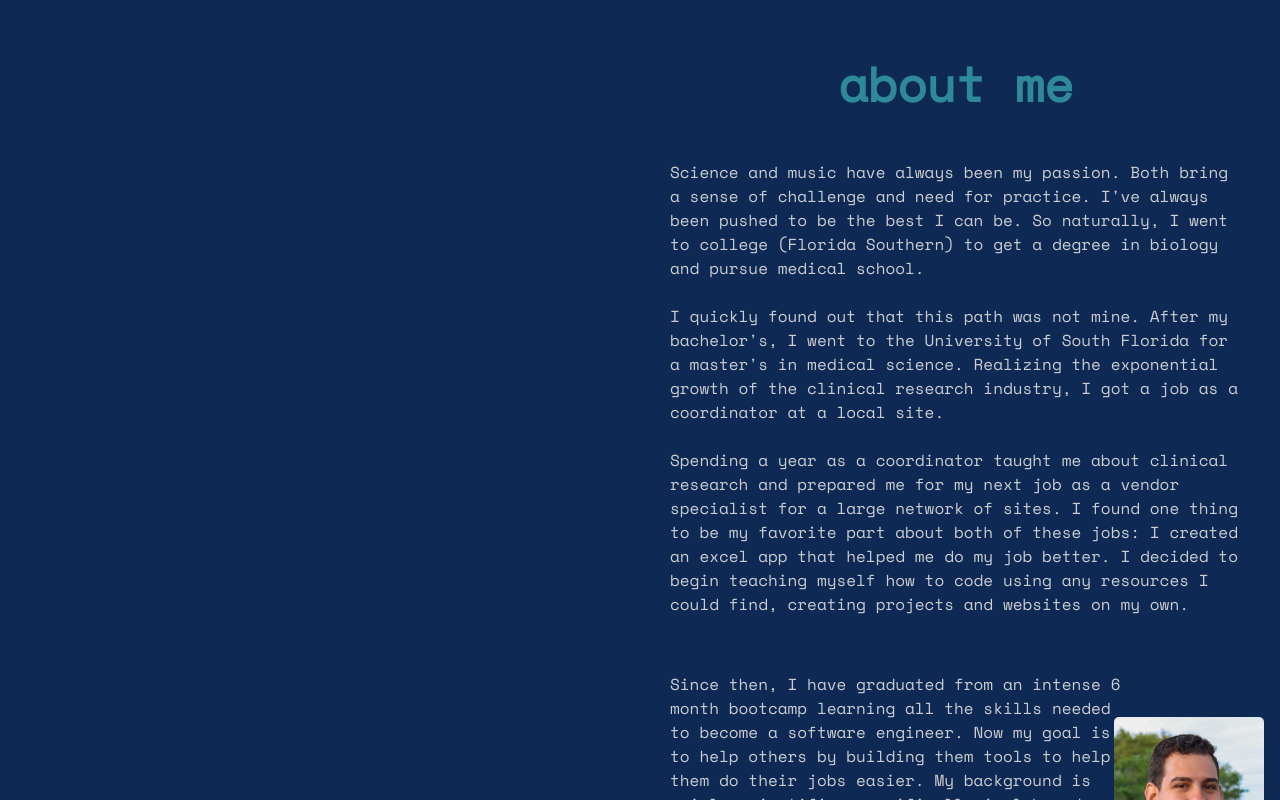
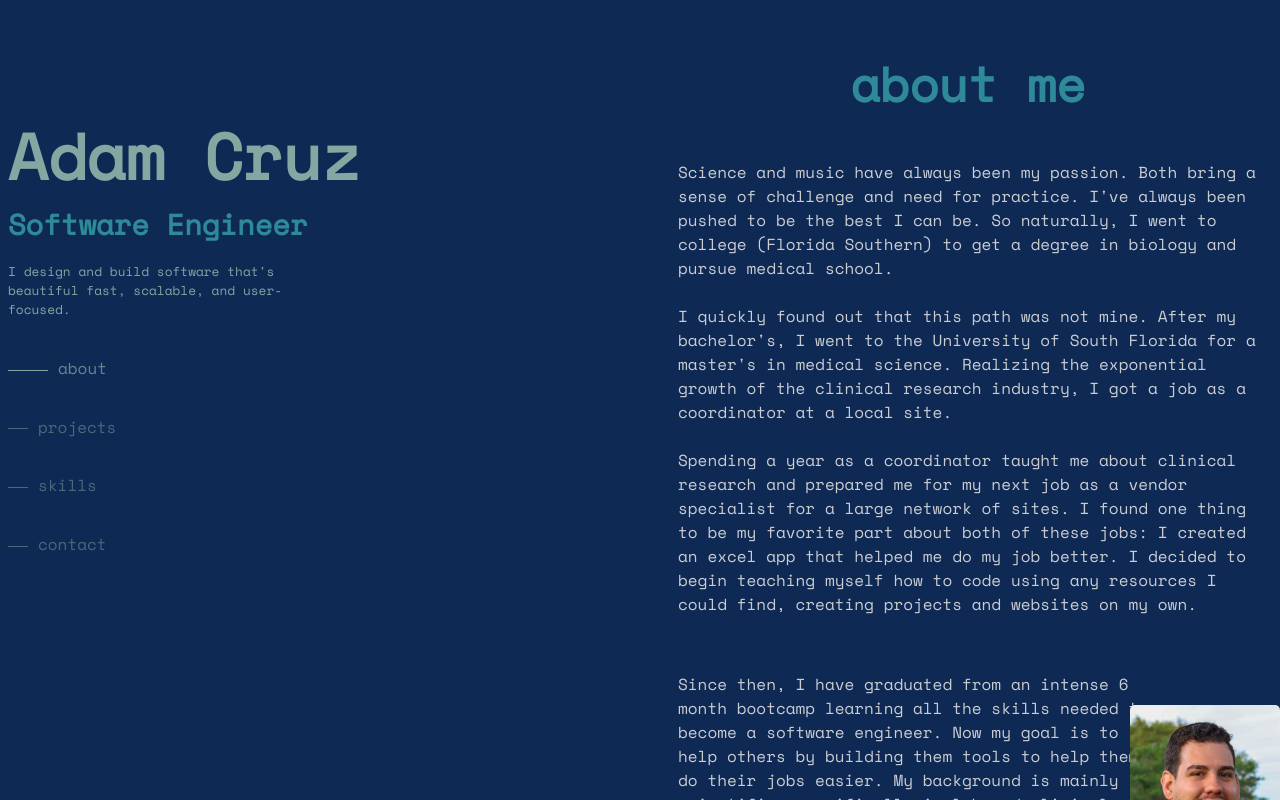
Before and after one commit to AdamC7313/portfolio-site, a Next.js app: page / in a window 1280 px wide. Shown: the top 800 px of the page. Built offline with nearby package versions, Linux system fonts and the light colour scheme.

Commit message:
build nav bar

```diff
--- a/app/components/head/head.css
+++ b/app/components/head/head.css
@@ -1,45 +1,20 @@
 .head-container {
   display: flex;
   flex-direction: column;
-  height: 100%;
-  justify-content: center;
-  align-items: center;
-  padding-left: 50px;
-  padding-right: 50px;
-  text-align: center;
+  justify-content: left;
+  align-items: left;
 }
 
-.title,
-.subtitle {
-  text-align: center;
+.title, .subtitle {
+  margin: 0px;
 }
 
-@media (max-width: 1175px) {
-  .title {
-    font-size: 2rem;
-  }
-  .subtitle {
-    font-size: 1.75rem;
-  }
+.subtitle {
+  font-size: 1.8rem;
 }
 
-@media (max-width: 780px) {
-  .title,
-  .subtitle {
-    text-align: center;
-  }
+.me-description {
+  width: 325px;
+  font-size: 0.8rem;
+  font-weight: normal;
 }
-
-@media (max-width: 450px) {
-  .title {
-    font-size: 1.5rem;
-  }
-  .subtitle {
-    font-size: 1.25rem;
-  }
-
-  .head-container {
-    padding-left: 20px;
-    padding-right: 20px;
-  }
-}
--- a/app/components/head/head.js
+++ b/app/components/head/head.js
@@ -4,10 +4,11 @@ import "./head.css";
 const Head = () => {
   return (
     <div className="head-container">
-      <h1 className="title" style={{textAlign: "center"}}>Hi, I&apos;m Adam.</h1>
-      <h2 className="subtitle">
+      <h1 className="title">Adam Cruz</h1>
+      <h2 className="subtitle">Software Engineer</h2>
+      <h4 className="me-description">
         I design and build software that&apos;s beautiful fast, scalable, and user-focused.
-      </h2>
+      </h4>
     </div>
   );
 };
--- a/app/components/nav/nav.css
+++ b/app/components/nav/nav.css
@@ -11,13 +11,49 @@
 .pages {
   display: flex;
   flex-direction: column;
-  width: 700px;
-  align-items: center;
   justify-content: space-between;
+  height: 200px;
+  margin-top: 20px;
+  max-width: 150px;
 }
 
 .menu-item {
   transition: color 0.5s;
+  color: rgb(132, 167, 161, 0.5)
+}
+
+.active-menu-item {
+  color: rgb(132, 167, 161, 0.75);
+  cursor: pointer;
+  transition: color, 0.5s;
+}
+
+.active-menu-item::before {
+  content: "";
+  display: inline-block;
+  width: 40px;
+  height: 1px;
+  background-color: rgb(132, 167, 161);
+  margin-right: 10px;
+  vertical-align: middle;
+  transition: all 0.5s;
+}
+
+.menu-item::before {
+  content: "";
+  display: inline-block;
+  width: 20px;
+  height: 1px;
+  background-color: rgb(132, 167, 161, 0.5);
+  margin-right: 10px;
+  vertical-align: middle;
+  transition: all 0.5s;
+}
+
+.menu-item:hover::before {
+  width: 40px;
+  background-color: rgb(132, 167, 161);
+  transition: all 0.5s;
 }
 
 .menu-item:hover {
--- a/app/components/nav/nav.js
+++ b/app/components/nav/nav.js
@@ -4,32 +4,39 @@ import { Link as ScrollLink, animateScroll as scroll } from "react-scroll";
 import "./nav.css";
 
 const Nav = () => {
-  const [isScrolling, setIsScrolling] = useState(false);
+  const [isScrolling, setIsScrolling] = useState("");
 
   useEffect(() => {
     const handleScroll = () => {
-      // Check if the user has scrolled past a certain point (e.g., 100px)
-      const scrolled = window.scrollY > 100;
-      setIsScrolling(scrolled);
+      const scrollPosition = window.scrollY;
+      console.log(scrollPosition);
+      if (scrollPosition < 900) {
+        setIsScrolling("about");
+      } else if (scrollPosition >= 900 && scrollPosition < 3800) {
+        setIsScrolling("projects");
+      } else if (scrollPosition >= 3800 && scrollPosition < 4570) {
+        setIsScrolling("skills");
+      } else if (scrollPosition >= 4570) {
+        setIsScrolling("contact");
+      }
     };
 
     window.addEventListener("scroll", handleScroll);
-
 
     return () => {
       window.removeEventListener("scroll", handleScroll);
     };
   }, []);
+
   return (
     <>
-    <div className={isScrolling ? "nav floating" : "nav"}>
+      <div className="nav">
         <div className="pages">
           <ScrollLink
             to="about"
             smooth={true}
             duration={500}
-          className="menu-item"
-          offset={-80}
+            className={isScrolling === "about" ? "active-menu-item" : "menu-item"}
           >
             about
           </ScrollLink>
@@ -37,8 +44,7 @@ const Nav = () => {
             to="projects"
             smooth={true}
             duration={500}
-          className="menu-item"
-          offset={-79}
+            className={isScrolling === "projects" ? "active-menu-item" : "menu-item"}
           >
             projects
           </ScrollLink>
@@ -46,8 +52,7 @@ const Nav = () => {
             to="skills"
             smooth={true}
             duration={500}
-          className="menu-item"
-          offset={-81}
+            className={isScrolling === "skills" ? "active-menu-item" : "menu-item"}
           >
             skills
           </ScrollLink>
@@ -55,14 +60,13 @@ const Nav = () => {
             to="contact"
             smooth={true}
             duration={500}
-          className="menu-item last"
-          offset={-80}
+            className={isScrolling === "contact" ? "active-menu-item" : "menu-item last"}
           >
             contact
           </ScrollLink>
         </div>
       </div>
-    <div className={`scroll-for-more ${isScrolling ? 'scrolled' : ''}`}>
+      <div className={`scroll-for-more ${isScrolling ? "scrolled" : ""}`}>
         scroll for more
       </div>
     </>
--- a/app/globals.css
+++ b/app/globals.css
@@ -33,15 +33,24 @@ p {
 }
 
 .main-sticky-container {
-  width: 50%;
+  width: 40%;
+  padding-top: 100px;
+  position: fixed;
+  display: flex;
+  flex-direction: column;
+  height: 100vh;
 }
 
 .main-info-container {
   width: 50%;
+  padding-left: 640px;
 }
 
 .app-container {
   display: flex;
+  width: 1280px;
+  height: 100%;
+  margin: auto;
 }
 
 ::-webkit-scrollbar {
```
Lines whose indentation alone changed are shown as unchanged.
